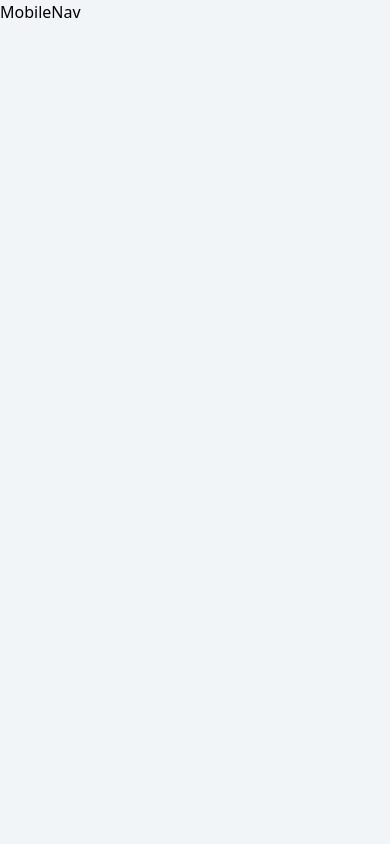
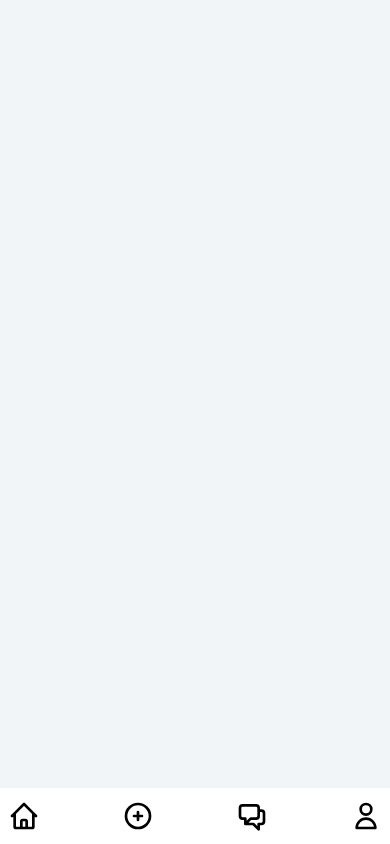
Before and after one commit to KayodeOlusi/art_switch, a Next.js app in the folder artswitch-client/: page / in a window 390 px wide. Built offline with nearby package versions, Linux system fonts and the light colour scheme.

Commit message:
mobile nav

```diff
--- a/artswitch-client/components/navbar/mobile/index.tsx
+++ b/artswitch-client/components/navbar/mobile/index.tsx
@@ -1,9 +1,22 @@
+import {
+  ChatAlt2Icon,
+  HomeIcon,
+  PlusCircleIcon,
+  UserIcon,
+} from "@heroicons/react/outline";
 import { FC } from "react";
 
 type Props = {};
 
 const MobileNav: FC = (props: Props) => {
-  return <div>MobileNav</div>;
+  return (
+    <div className="flex bg-white w-full md:hidden fixed z-10 bottom-0 py-3 px-2 justify-between">
+      <HomeIcon className="w-8 h-8" />
+      <PlusCircleIcon className="w-8 h-8" />
+      <ChatAlt2Icon className="w-8 h-8" />
+      <UserIcon className="w-8 h-8" />
+    </div>
+  );
 };
 
 export default MobileNav;
```
